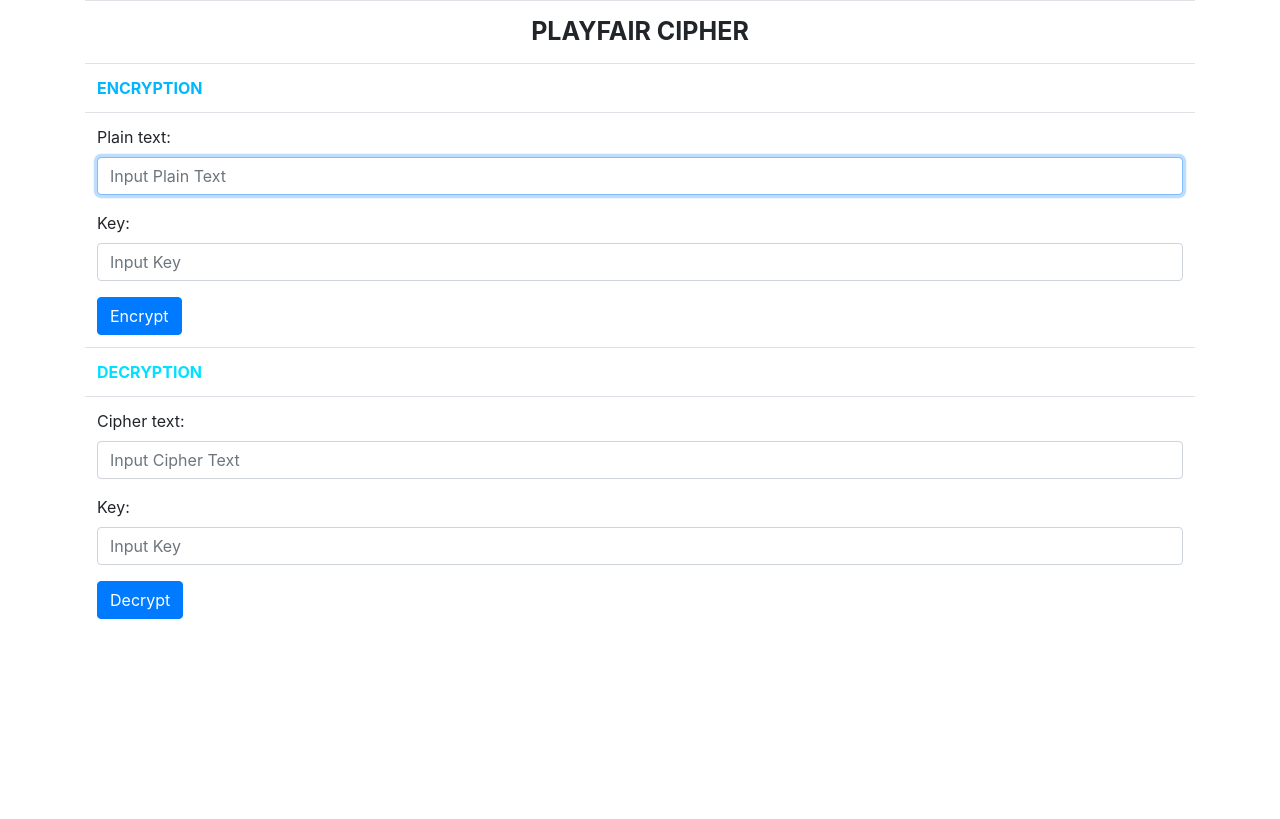
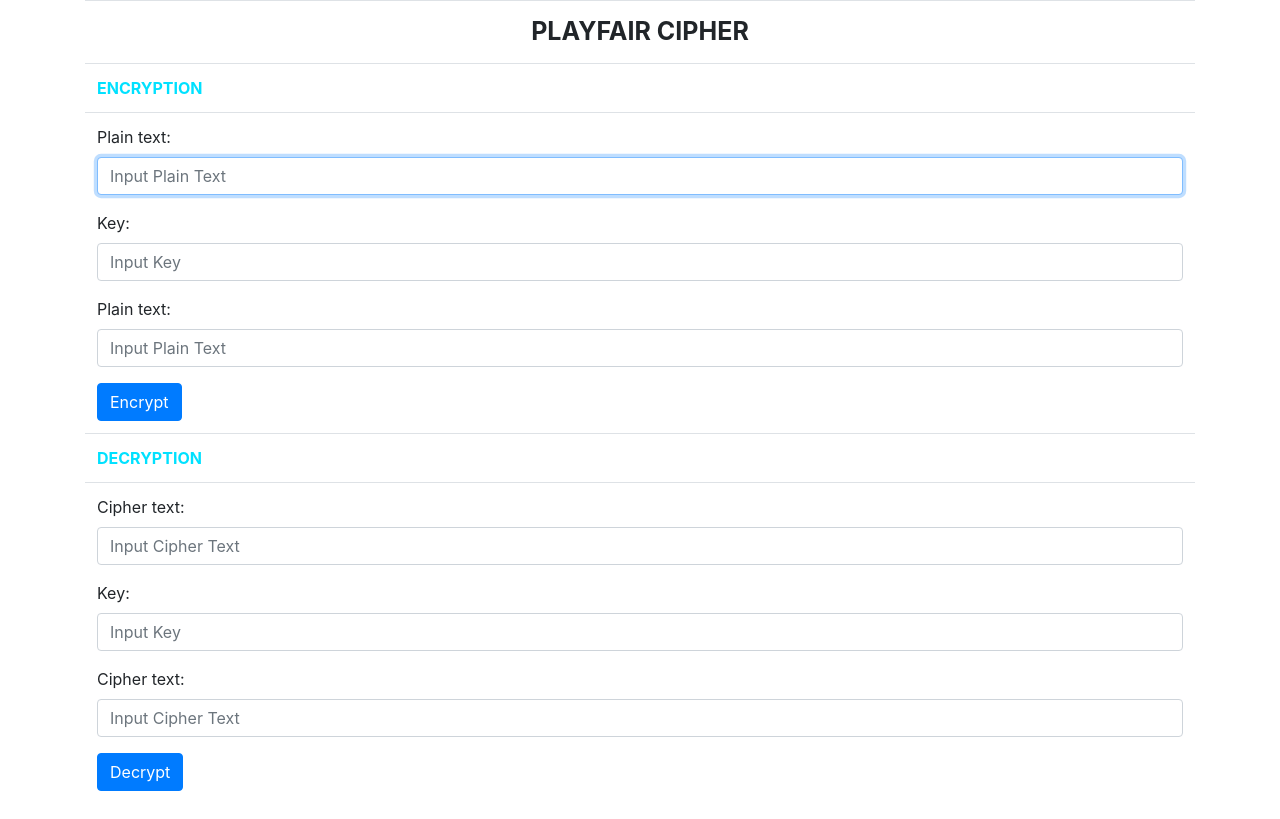
Before and after one commit to ttan73132/THBMTTNC_S3_1999, a Flask app: page /playfair in a window 1280 px wide. Before the commit the page ends 619 px from the top, so only its background shows below. Run offline with Flask 3, Linux system fonts and the light colour scheme.

Commit message:
[add] week2 web

```diff
--- a/week2/lab_02/app.py
+++ b/week2/lab_02/app.py
@@ -21,15 +21,14 @@ def caesar_encrypt():
     key = int(request.form['inputKeyPlain'])
     caesar = CaesarCipher()
     encrypted_text = caesar.encrypt_text(text, key)
-    return f"text: {text}<br>/key: {key}<br>/encrypted text: {encrypted_text}"
-
+    return render_template ('caesar.html',plain_result=text,key_result=key,cipher_result=encrypted_text)
 @app.route("/caesar/decrypt", methods=['POST'])
 def caesar_decrypt():
     text = request.form['inputCipherText']
     key = int(request.form['inputKeyCipher'])
     caesar = CaesarCipher()
     decrypted_text = caesar.decrypt_text(text, key)
-    return f"text: {text}<br>/key: {key}<br>/decrypted text: {decrypted_text}"
+    return render_template ('caesar.html',iplain_result=text,ikey_result=key,icipher_result=decrypted_text)
 
 # PLAYFAIR
 @app.route("/playfair")
@@ -50,7 +49,7 @@ def playfair_encrypt():
     playfair_cipher = PlayFairCipher()
     playfair_matrix = playfair_cipher.create_playfair_matrix(key)
     encrypted_text = playfair_cipher.playfair_encrypt(text, playfair_matrix)
-    return f"text: {text}<br>/key: {key}<br>/encrypted text: {encrypted_text}"
+    return render_template ('playfair.html',plain_result=text,key_result=key,cipher_result=encrypted_text)
 
 @app.route("/playfair/decrypt", methods=['POST'])
 def playfair_decrypt():
@@ -59,7 +58,7 @@ def playfair_decrypt():
     playfair_cipher = PlayFairCipher()
     playfair_matrix = playfair_cipher.create_playfair_matrix(key)
     decrypted_text = playfair_cipher.playfair_decrypt(text, playfair_matrix)
-    return f"text: {text}<br>/key: {key}<br>/decrypted text: {decrypted_text}"
+    return render_template ('playfair.html',iplain_result=text,ikey_result=key,icipher_result= decrypted_text)
 
 
 #  RAILFENCE
@@ -73,7 +72,7 @@ def railfence_encrypt():
     key = int(request.form['inputKeyPlain'])
     railfence = RailFenceCipher()
     encrypted_text = railfence.rail_fence_encrypt(text, key)
-    return f"text: {text}<br>/key: {key}<br>/encrypted text: {encrypted_text}"
+    return render_template ('railfence.html',plain_result=text,key_result=key,cipher_result=encrypted_text)
 
 @app.route("/railfence/decrypt", methods=['POST'])
 def railfence_decrypt():
@@ -81,8 +80,7 @@ def railfence_decrypt():
     key = int(request.form['inputKeyCipher'])
     railfence = RailFenceCipher()
     decrypted_text = railfence.rail_fence_decrypt(text, key)
-    return f"text: {text}<br>/key: {key}<br>/decrypted text: {decrypted_text}"
-
+    return render_template ('railfence.html',iplain_result=text,ikey_result=key,icipher_result=decrypted_text)
 #  MAIN FUNCTION
 if __name__ == "__main__":
     app.run(host="0.0.0.0", port=5050, debug=True)
--- a/week2/lab_02/templates/index.html
+++ b/week2/lab_02/templates/index.html
@@ -39,7 +39,7 @@
             display: block;
             padding: 10px;
             border-radius: 8px;
-            background: #007bff;
+            background: #2600ff;
             color: white;
             text-decoration: none;
             text-align: center;
@@ -47,7 +47,7 @@
         }
 
         .menu-list a:hover {
-            background: #0056b3;
+            background: #00b3b3;
         }
 
         img {
--- a/week2/lab_02/templates/playfair.html
+++ b/week2/lab_02/templates/playfair.html
@@ -14,18 +14,22 @@
 
             <!-- Phần mã hóa -->
             <tr>
-                <td style="font-weight: bold; color: rgb(0, 183, 255);">ENCRYPTION</td>
+                <td style="font-weight: bold; color: rgb(0, 225, 255);">ENCRYPTION</td>
             </tr>
             <tr>
                 <td>
-                    <form method="POST" action="playfair/encrypt">
+                    <form method="POST" action="/playfair/encrypt">
                         <div class="mb-3">
                             <label class="form-label">Plain text:</label>
-                            <input type="text" class="form-control" name="inputPlainText" placeholder="Input Plain Text" required autofocus>
+                            <input type="text" class="form-control" name="inputPlainText" value="{{plain_result | default('')}}" placeholder="Input Plain Text" required autofocus>
                         </div>
                         <div class="mb-3">
                             <label class="form-label">Key:</label>
-                            <input type="" class="form-control" name="inputKeyPlain" placeholder="Input Key" required>
+                            <input type="" class="form-control" name="inputKeyPlain" value="{{key_result | default('')}}" placeholder="Input Key" required>
+                        </div>
+                        <div class="mb-3">
+                            <label class="form-label">Plain text:</label>
+                            <input type="text" class="form-control" name="inputPlainText" value="{{cipher_result | default('')}}" placeholder="Input Plain Text" >
                         </div>
                         <button type="submit" class="btn btn-primary">Encrypt</button>
                     </form>
@@ -38,14 +42,18 @@
             </tr>
             <tr>
                 <td>
-                    <form method="POST" action="playfair/decrypt">
+                    <form method="POST" action="/playfair/decrypt">
                         <div class="mb-3">
                             <label class="form-label">Cipher text:</label>
-                            <input type="text" class="form-control" name="inputCipherText" placeholder="Input Cipher Text" required>
+                            <input type="text" class="form-control" name="inputCipherText" value="{{iplain_result | default('')}}" placeholder="Input Cipher Text" required>
                         </div>
                         <div class="mb-3">
                             <label class="form-label">Key:</label>
-                            <input type="" class="form-control" name="inputKeyCipher" placeholder="Input Key" required>
+                            <input type="" class="form-control" name="inputKeyCipher" value="{{ikey_result | default('')}}" placeholder="Input Key" required>
+                        </div>
+                        <div class="mb-3">
+                            <label class="form-label">Cipher text:</label>
+                            <input type="text" class="form-control" name="inputCipherText" value="{{icipher_result | default('')}}" placeholder="Input Cipher Text" >
                         </div>
                         <button type="submit" class="btn btn-primary">Decrypt</button>
                     </form>
```
Also changed, not shown: week2/lab_02/templates/caesar.html (+14 -6 lines), week2/lab_02/templates/railfence.html (+14 -6 lines).
